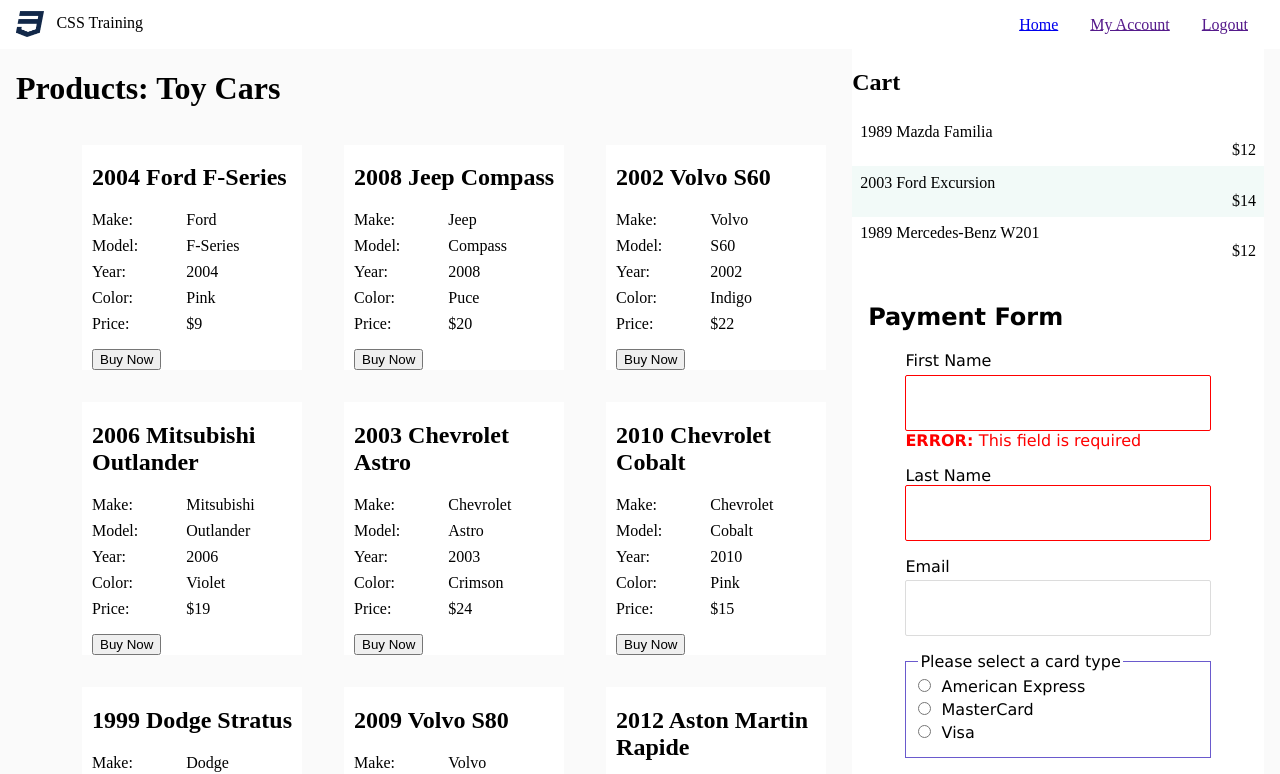
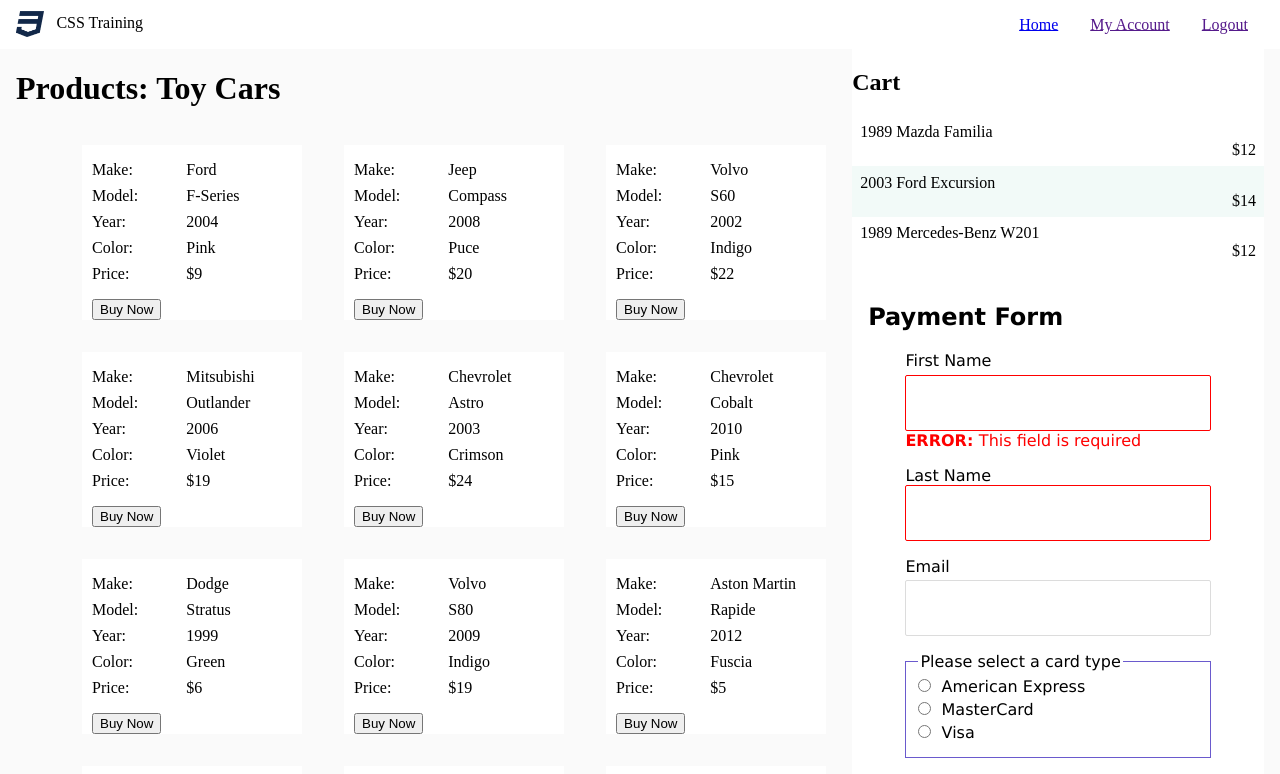
Before and after one commit to Andromeda-Galactic-Solutions/css-training, a Vue app: page / in a window 1280 px wide. Shown: the top 774 px of the page. Built offline with nearby package versions, Linux system fonts and the light colour scheme.

Commit message:
fixed label

```diff
--- a/src/components/products.vue
+++ b/src/components/products.vue
@@ -3,7 +3,7 @@
     <h1>Products: Toy Cars</h1>
     <ul>
       <li v-for="product in products" :key="product.id">
-        <h2 :id="'h2_'+product.id">{{product.year }} {{ product.make }} {{ product.model }}</h2>
+        <!-- <h2 :id="'h2_'+product.id">{{product.year }} {{ product.make }} {{ product.model }}</h2> -->
         <dl :id="'dl_'+product.id">
           <dt>Make:</dt> <dd>{{ product.make }} </dd>
           <dt>Model:</dt> <dd>{{ product.model }} </dd>
@@ -14,7 +14,8 @@
         <button
           type="button"
           aria-controls="cart"
-          :aria-labelledby="'h2_'+product.id"
+          :aria-label="product.year+' '+product.make+' '+product.model"
+
           :aria-details="'dl_'+product.id"
         >Buy Now</button>
       </li>
```
